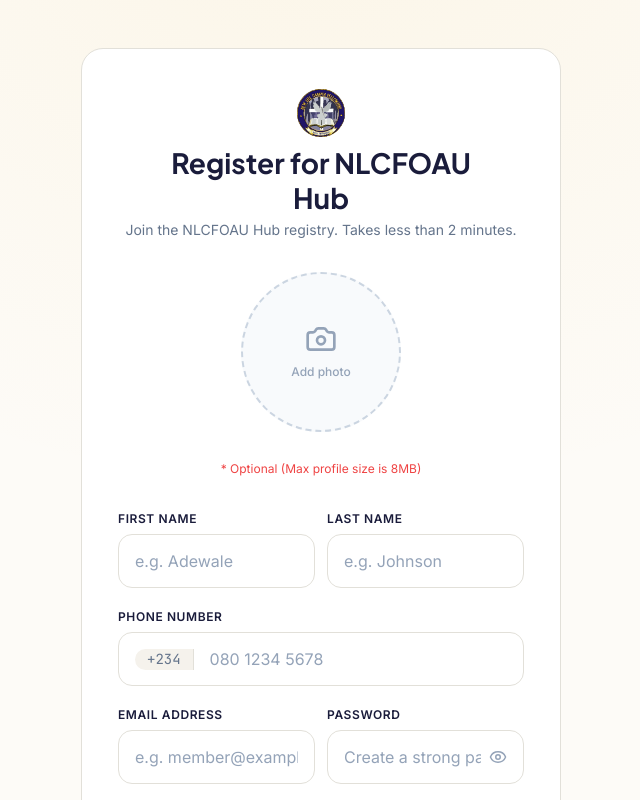
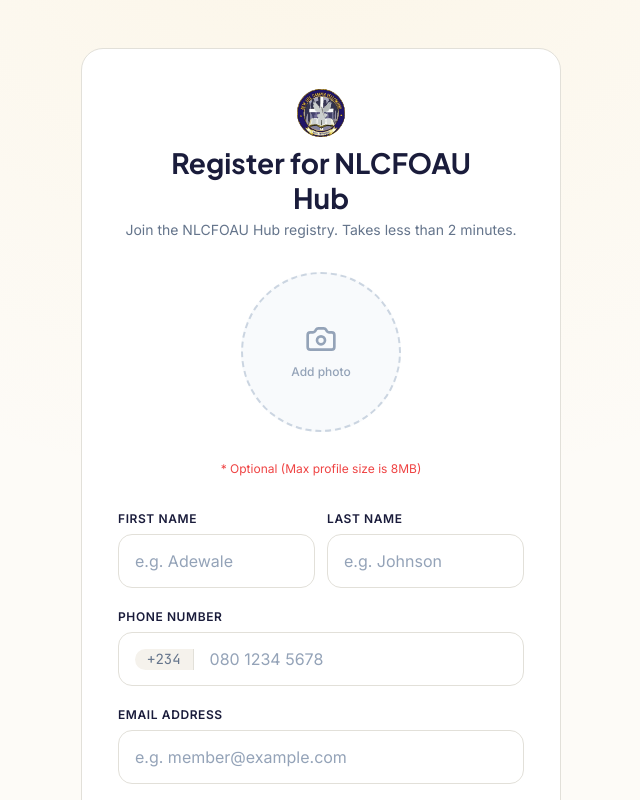
Before and after one commit to Anjola11/nlcfhub, a React (Vite) app in the folder frontend/: page /register in a window 1280 px wide. Shown: the top 800 px of the page, without its empty margins (319-959 px from the left). Built offline with nearby package versions, Linux system fonts and the light colour scheme; no server answers.

Commit message:
fixed password input alignment

```diff
--- a/frontend/src/pages/MemberRegistrationPage.jsx
+++ b/frontend/src/pages/MemberRegistrationPage.jsx
@@ -256,7 +256,6 @@
                 />
               </div>
 
-              <div className="grid grid-cols-1 sm:grid-cols-2 gap-3 w-full">
               <div className="field-wrapper">
                 <Input
                   label="EMAIL ADDRESS"
@@ -267,6 +266,7 @@
                   required
                 />
               </div>
+
               <div className="field-wrapper">
                 <Input
                   label="PASSWORD"
@@ -286,7 +286,6 @@
                   }
                   required
                 />
-                </div>
               </div>
 
               <div className="field-wrapper">
```
Lines whose indentation alone changed are shown as unchanged.
